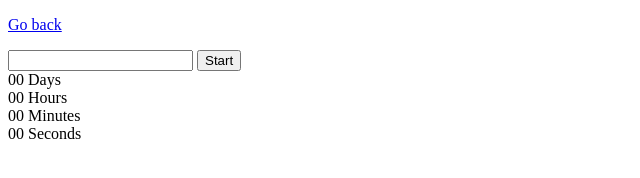
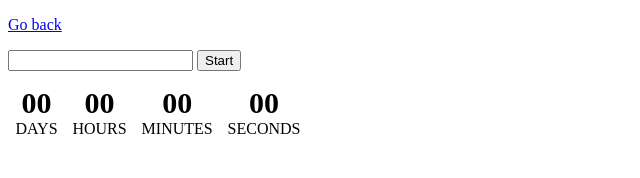
Before and after one commit to artipavl/-goit-js-62-09, a plain HTML site: page 02-timer.html in a window 1280 px wide. Shown: the whole page, without its empty margins (0-640 px from the left). Drawn offline with Linux system fonts and the light colour scheme.

Commit message:
Deploying to gh-pages from @ artipavl/goit-js-62-09@4a45240b91cf9d7564b3d9935bc13889266921b2 🚀

```diff
--- a/02-timer.html
+++ b/02-timer.html
@@ -1 +1 @@
-<!DOCTYPE html><html lang="en"><head><meta charset="utf-8"><meta name="viewport" content="width=device-width, initial-scale=1.0"><title>Countdown timer</title><link rel="stylesheet" href="/goit-js-62-09/01-color-switcher.19950fa6.css"></head><body> <p><a href="/goit-js-62-09/index.html">Go back</a></p> <input type="text" id="datetime-picker"> <button type="button" data-start="">Start</button> <div class="timer"> <div class="field"> <span class="value" data-days="">00</span> <span class="label">Days</span> </div> <div class="field"> <span class="value" data-hours="">00</span> <span class="label">Hours</span> </div> <div class="field"> <span class="value" data-minutes="">00</span> <span class="label">Minutes</span> </div> <div class="field"> <span class="value" data-seconds="">00</span> <span class="label">Seconds</span> </div> </div> <script src="/goit-js-62-09/02-timer.f35d6ac2.js" type="module"></script><script src="/goit-js-62-09/02-timer.ef72389d.js" nomodule="" defer></script> </body></html>
+<!DOCTYPE html><html lang="en"><head><meta charset="utf-8"><meta name="viewport" content="width=device-width, initial-scale=1.0"><title>Countdown timer</title><link rel="stylesheet" href="/goit-js-62-09/01-color-switcher.19950fa6.css"><style>.timer{width:300px;justify-content:space-around;margin-top:15px;display:flex}.field span{text-align:center;text-transform:uppercase;display:block}.field span:first-child{font-size:30px;font-weight:700}</style></head><body> <p><a href="/goit-js-62-09/index.html">Go back</a></p> <input type="text" id="datetime-picker"> <button type="button" data-start="">Start</button> <div class="timer"> <div class="field"> <span class="value" data-days="">00</span> <span class="label">Days</span> </div> <div class="field"> <span class="value" data-hours="">00</span> <span class="label">Hours</span> </div> <div class="field"> <span class="value" data-minutes="">00</span> <span class="label">Minutes</span> </div> <div class="field"> <span class="value" data-seconds="">00</span> <span class="label">Seconds</span> </div> </div> <script src="/goit-js-62-09/02-timer.f35d6ac2.js" type="module"></script><script src="/goit-js-62-09/02-timer.ef72389d.js" nomodule="" defer></script> </body></html>
```
